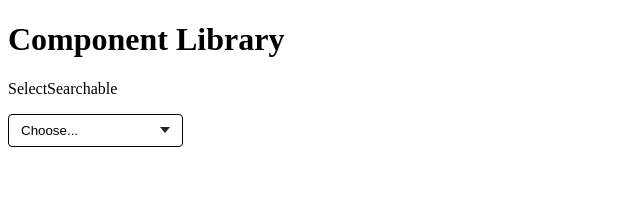
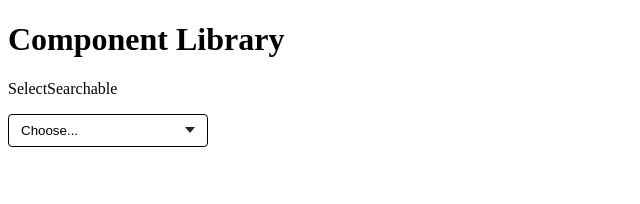
Before and after one commit to dqhendricks/react-component-library, a React (Vite) app: page / in a window 1280 px wide. Shown: the top 204 px of the page, without its empty margins (0-640 px from the left). Built offline with nearby package versions, Linux system fonts and the light colour scheme.

Commit message:
Polish styling

```diff
--- a/src/App.tsx
+++ b/src/App.tsx
@@ -7,24 +7,10 @@ function App() {
       <h1>Component Library</h1>
       <div>
         <p>SelectSearchable</p>
-        <SelectSearchable.Root style={{maxWidth: '175px'}} onValueChange={(val) => console.log(val)}>
-          <SelectSearchable.Trigger
-            style={{
-              display: "flex",
-              alignItems: "center",
-              justifyContent: "space-between",
-              gap: 8,
-            }}
-          >
+        <SelectSearchable.Root style={{ maxWidth: 200 }} onValueChange={(val) => console.log(val)}>
+          <SelectSearchable.Trigger>
             <SelectSearchable.TriggerValue
               placeholder="Choose..."
-              style={{
-                overflow: "hidden",
-                textOverflow: "ellipsis",
-                whiteSpace: "nowrap",
-                minWidth: 0,
-                flex: "1 1 auto",
-              }}
             />
 
             {/* Custom chevron (no libs) */}
@@ -42,7 +28,7 @@ function App() {
             />
           </SelectSearchable.Trigger>
 
-          <SelectSearchable.Dropdown style={{ maxHeight: '200px' }}>
+          <SelectSearchable.Dropdown>
             <SelectSearchable.Search placeholder="Search…" />
 
             <SelectSearchable.OptionList>
--- a/src/components/SelectSearchable/SelectSearchable.module.css
+++ b/src/components/SelectSearchable/SelectSearchable.module.css
@@ -27,14 +27,14 @@
   display: flex;
   align-items: center;
   justify-content: space-between;
+  gap: 0.75rem;
 
-  /* basic button reset-ish */
+  /* Basic button reset-ish */
   appearance: none;
   background: transparent;
   border: 1px solid currentColor;
   border-radius: 4px;
   padding: 0.5rem 0.75rem;
-
   cursor: pointer;
 }
 
@@ -57,20 +57,17 @@
   white-space: nowrap;
 }
 
-.triggerChevron {
-  margin-left: 0.5rem;
-  flex: 0 0 auto;
-}
-
 /* Dropdown */
 
 .dropdown {
   box-sizing: border-box;
-  background: white;
   border: 1px solid #ccc;
   border-radius: 4px;
+  background-color: white;
   overflow: hidden;
+  box-shadow: 0 2px 6px rgba(0, 0, 0, 0.08);
 
+  /* Allows for dropdown to handle max height */
   display: flex;
   flex-direction: column;
 }
@@ -83,10 +80,9 @@
 /* Search */
 
 .searchInput {
-  width: 100%;
   box-sizing: border-box;
-  padding: 6px 8px;
-  border: 1px solid currentColor;
+  padding: 0.5rem 0.75rem;
+  margin: 0.5rem;
   border-radius: 4px;
 }
 
@@ -95,21 +91,22 @@
 .optionList {
   box-sizing: border-box;
   margin: 0;
-  padding: 4px 0;
+  padding: 0;
   list-style: none;
 
   flex: 1;
   min-height: 0;
   overflow-y: auto;
+  overflow-x: hidden;
 
-  /* Optional scrollbar polish */
   overscroll-behavior: contain;
+  scroll-padding: 4px;
 }
 
 /* Options */
 
 .option {
-  padding: 6px 8px;
+  padding: 0.5rem 0.75rem;
   border-radius: 4px;
   cursor: pointer;
 }
--- a/src/components/SelectSearchable/SelectSearchableDropdown.tsx
+++ b/src/components/SelectSearchable/SelectSearchableDropdown.tsx
@@ -125,23 +125,16 @@ export function SelectSearchableDropdown({
         maxHeight: 0,
       };
 
-  const hiddenStyle: React.CSSProperties = hidden
-    ? { visibility: "hidden", pointerEvents: "none" }
-    : {};
-
   const ourProps: DivProps = {
     className: [
       styles.dropdown, // reuse your existing dropdown styling hook-point
       floating?.placement === "up" ? styles.dropdownUp : styles.dropdownDown,
       hidden ? styles.dropdownClosed : null,
     ].filter(Boolean).join(" "),
-    style: {
-      ...baseStyle,
-      ...hiddenStyle,
-    },
+    style: baseStyle,
   };
 
-  const merged = mergeProps(userProps as any, ourProps as any);
+  const merged = mergeProps(userProps, ourProps);
 
   return createPortal(<div {...merged} ref={store.setDropdownEl}>{children}</div>, document.body);
 }
--- a/src/components/SelectSearchable/SelectSearchableOption.tsx
+++ b/src/components/SelectSearchable/SelectSearchableOption.tsx
@@ -61,7 +61,7 @@ export function SelectSearchableOption({
     const s = store.getSnapshot();
 
     if (!s.multiple) {
-      store.commitValue(value as any);
+      store.commitValue(value);
       return;
     }
 
@@ -70,7 +70,7 @@ export function SelectSearchableOption({
     if (set.has(value)) set.delete(value);
     else set.add(value);
 
-    store.commitValue(Array.from(set) as any);
+    store.commitValue(Array.from(set));
   }, [store, disabled, value]);
 
   const hidden = !isVisible;
@@ -102,7 +102,7 @@ export function SelectSearchableOption({
     },
   };
 
-  const merged = mergeProps(userProps as any, ourProps as any);
+  const merged = mergeProps(userProps, ourProps);
 
   return <li
     {...merged}
--- a/src/components/SelectSearchable/SelectSearchableOptionList.tsx
+++ b/src/components/SelectSearchable/SelectSearchableOptionList.tsx
@@ -36,7 +36,7 @@ export function SelectSearchableOptionList({
     className: styles.optionList,
   };
 
-  const merged = mergeProps(userProps as any, ourProps as any);
+  const merged = mergeProps(userProps, ourProps);
 
   return (
     <ul {...merged} ref={store.setOptionListEl}>
--- a/src/components/SelectSearchable/SelectSearchableSearch.tsx
+++ b/src/components/SelectSearchable/SelectSearchableSearch.tsx
@@ -15,7 +15,6 @@ export type SelectSearchableSearchProps = Omit<
 };
 
 export function SelectSearchableSearch({
-  className,
   autoFocus = true,
   placeholder = "Search…",
   ...rest
@@ -65,7 +64,7 @@ export function SelectSearchableSearch({
   }, [firstMatchId, store]);
 
   const ourInputProps: React.ComponentPropsWithoutRef<"input"> = {
-    className: [styles.searchInput, className].filter(Boolean).join(" "),
+    className: styles.searchInput,
     type: "text",
     disabled,
     placeholder,
@@ -73,7 +72,7 @@ export function SelectSearchableSearch({
     onChange: (e) => store.setSearchQuery(e.currentTarget.value),
   };
 
-  const merged = mergeProps(rest as any, { ...ourInputProps, ...comboboxOwnerProps } as any);
+  const merged = mergeProps(rest, { ...ourInputProps, ...comboboxOwnerProps });
 
   return <input ref={inputRef} {...merged} />;
 }
--- a/src/components/SelectSearchable/SelectSearchableTrigger.tsx
+++ b/src/components/SelectSearchable/SelectSearchableTrigger.tsx
@@ -61,15 +61,14 @@ export const SelectSearchableTrigger = forwardRef<HTMLButtonElement, SelectSearc
     };
 
     const ownerProps = triggerOwnsCombobox ? comboboxOwnerProps : {};
-    const merged = mergeProps(rest as any, { ...ourButtonProps, ...ownerProps } as any);
+    const merged = mergeProps(rest, { ...ourButtonProps, ...ownerProps });
 
     const renderArgs = useMemo(
       () => ({ value, isOpen: open }),
       [value, open],
     );
 
-    const content =
-      typeof children === "function" ? children(renderArgs) : children;
+    const content = typeof children === "function" ? children(renderArgs) : children;
 
     return (
       <button {...merged} ref={mergedRef}>
--- a/src/components/SelectSearchable/SelectSearchableTriggerValue.tsx
+++ b/src/components/SelectSearchable/SelectSearchableTriggerValue.tsx
@@ -11,12 +11,10 @@ export type SelectSearchableTriggerValueProps = Omit<
   "children"
 > & {
   placeholder?: string;
-  multiValueLabel?: (count: number) => React.ReactNode; // optional customization
 };
 
 export function SelectSearchableTriggerValue({
   placeholder = "Select…",
-  multiValueLabel,
   ...rest
 }: SelectSearchableTriggerValueProps) {
   const store = useSelectSearchableStoreContext();
@@ -27,7 +25,7 @@ export function SelectSearchableTriggerValue({
   const display = useMemo<React.ReactNode>(() => {
     if (Array.isArray(value)) {
       if (!value.length) return placeholder;
-      return multiValueLabel ? multiValueLabel(value.length) : `${value.length} selected`;
+      return `${value.length} selected`;
     }
 
     if (value == null || value === "") return placeholder;
@@ -38,13 +36,13 @@ export function SelectSearchableTriggerValue({
 
     const idx = nativeSelectEl?.selectedIndex ?? -1;
     return (idx >= 0 ? nativeSelectEl?.options[idx]?.text : undefined) ?? v;
-  }, [value, placeholder, multiValueLabel, store, nativeSelectEl]);
+  }, [value, placeholder, store, nativeSelectEl]);
 
   const ourProps: React.ComponentPropsWithoutRef<"span"> = {
     className: styles.triggerValue,
   };
 
-  const merged = mergeProps(rest as any, ourProps as any);
+  const merged = mergeProps(rest, ourProps);
 
   return <span {...merged}>{display}</span>;
 }
```
